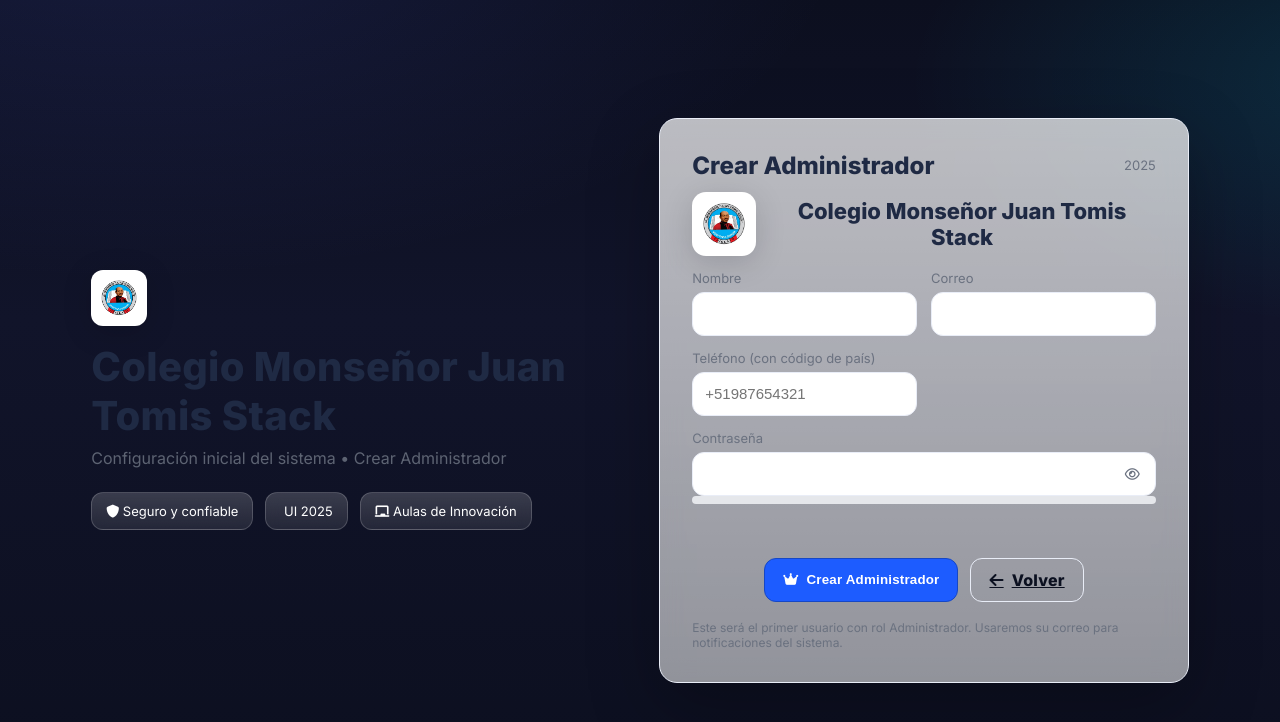
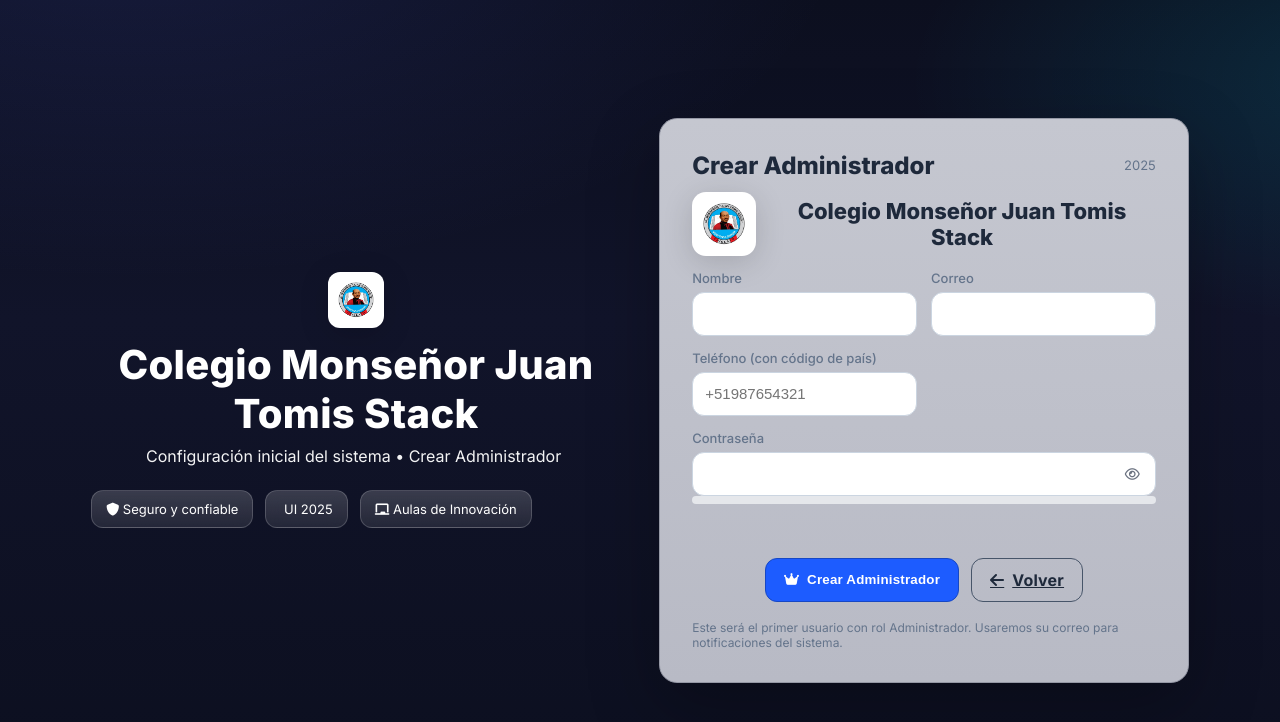
Before and after one commit to ING001-bot/Reservacion_AIP, a PHP site: page /app/view/Crear_Administrador.php in a window 1280 px wide. Shown: the top 722 px of the page. Run offline with PHP 8.4, Linux system fonts and the light colour scheme; data that the repository does not hold is empty; some libraries are stand-ins or nearby versions.

Commit message:
proyecto terminado

```diff
--- a/Public/css/crear_admin.css
+++ b/Public/css/crear_admin.css
@@ -59,9 +59,10 @@ body.crear-admin{
 .brand-logo{
   width:56px; height:56px; object-fit:contain; border-radius:12px;
   background:#fff; padding:6px; box-shadow: 0 6px 30px rgba(0,0,0,.15);
+  display:block; margin: 0 auto 12px;
 }
-.brand-title{margin:12px 0 6px; font-size: clamp(26px, 4.4vw, 40px); font-weight:800; letter-spacing:.3px}
-.brand-sub{margin:0; opacity:.85; max-width: 52ch; line-height:1.5}
+.brand-title{margin:12px 0 6px; font-size: clamp(26px, 4.4vw, 40px); font-weight:800; letter-spacing:.3px; text-align:center; color:#ffffff;}
+.brand-sub{margin:0; color:#ffffff; opacity:.95; max-width: 52ch; line-height:1.5; text-align:center;}
 
 .kpi-badges{ display:flex; flex-wrap:wrap; gap:12px; margin-top:22px }
 .badge{
@@ -75,24 +76,21 @@ body.crear-admin{
 .card-glass{
   backdrop-filter: blur(14px);
   -webkit-backdrop-filter: blur(14px);
-  background: linear-gradient(180deg, rgba(255,255,255,.72), rgba(255,255,255,.55));
-  border:1px solid var(--stroke);
+  background: linear-gradient(180deg, #c5c7d0, #b8bac5);
+  border:1px solid #9598a5;
   border-radius: 18px;
   box-shadow: 0 24px 70px rgba(0,0,0,.28);
-}
-@media (prefers-color-scheme: dark){
-  .card-glass{ background: linear-gradient(180deg, rgba(255,255,255,.08), rgba(255,255,255,.06)); }
 }
 
 .form-card{ padding: clamp(20px, 3vw, 32px); justify-self:center; max-width: 560px; width:100%; }
 .form-head{ display:flex; align-items:center; justify-content:space-between; margin-bottom:12px }
-.form-head h2{ margin:0; font-size:clamp(20px, 2.6vw, 24px); font-weight:800 }
-.form-head .year{ color:var(--muted); font-size:13px }
+.form-head h2{ margin:0; font-size:clamp(20px, 2.6vw, 24px); font-weight:800; color:#1e293b; }
+.form-head .year{ color:#64748b; font-size:13px }
 
 /* Encabezado de marca dentro del formulario */
 .form-brand{ display:flex; align-items:center; justify-content:center; gap:12px; margin-bottom:14px; text-align:center }
 .form-brand .form-logo{ width:64px; height:64px; object-fit:contain; border-radius:14px; background:#fff; padding:6px; box-shadow: 0 6px 30px rgba(0,0,0,.15); }
-.form-brand .form-title{ margin:0; font-weight:800; font-size: clamp(18px, 2.2vw, 22px); }
+.form-brand .form-title{ margin:0; font-weight:800; font-size: clamp(18px, 2.2vw, 22px); color:#1e293b; }
 
 .form-grid{ display:grid; grid-template-columns: 1fr 1fr; gap:14px }
 @media (max-width: 980px){ .form-grid{ grid-template-columns: 1fr } }
@@ -100,15 +98,15 @@ body.crear-admin{
 /* Utilidad para ocupar ancho completo en el grid */
 .col-span-2{ grid-column: 1 / -1; }
 
-.label{ font-size:13px; color:var(--muted); margin-bottom:6px }
+.label{ font-size:13px; color:#64748b; margin-bottom:6px; font-weight:500; }
 .input{ width:100%; }
 .input{
   appearance:none;
-  border:1px solid var(--stroke);
-  background: #fff;
+  border:1px solid #cbd5e1;
+  background: #ffffff;
+  color:#1e293b;
   border-radius:12px; height:44px; padding:10px 12px; font-size:15px;
 }
-@media (prefers-color-scheme: dark){ .input{ background: #161a2e; color:#e5e7eb } }
 
 .password-field{ position:relative }
 .password-field .toggle{
@@ -129,7 +127,7 @@ body.crear-admin{
 }
 .btn{ background:var(--brand); color:#fff; border:1px solid var(--brand-700); }
 .btn:hover{ background:var(--brand-700) }
-.btn-outline{ background:transparent; border:1px solid var(--stroke); color:var(--text) }
+.btn-outline{ background:transparent; border:1px solid #475569; color:#1e293b; font-weight:700; }
 
 /* Botones auto-anchura en desktop y full width en mobile */
 @media (max-width: 600px){
@@ -140,7 +138,7 @@ body.crear-admin{
 .alert.success{ background:#ecfdf5; color:#065f46; border:1px solid #a7f3d0 }
 .alert.error{ background:#fef2f2; color:#991b1b; border:1px solid #fecaca }
 
-.footer-note{ margin-top:18px; color:var(--muted); font-size:12px }
+.footer-note{ margin-top:18px; color:#64748b; font-size:12px }
 
 /* Small utility */
 .row{ display:flex; align-items:center; gap:14px }
--- a/app/api/otp_verify.php
+++ b/app/api/otp_verify.php
@@ -42,9 +42,7 @@ try {
   // Éxito: marcar como usado (opcional: borrar todos los OTP activos) y setear ventana de validez
   $conexion->prepare("DELETE FROM otp_tokens WHERE id_usuario = ? AND purpose = ?")->execute([$id_usuario, $purpose]);
   if ($purpose === 'phone_verify') {
-    // marcar teléfono verificado
-    $conexion->prepare("UPDATE usuarios SET telefono_verificado = 1, telefono_verificado_at = NOW() WHERE id_usuario = ?")
-            ->execute([$id_usuario]);
+    // Teléfono verificado (aunque no se almacena estado en BD - solo flujo OTP)
     echo json_encode(['ok'=>true,'msg'=>'Teléfono verificado.']);
   } else {
     $_SESSION['otp_verified_until'] = time() + 10*60; // 10 minutos
--- a/app/bd/script.sql
+++ b/app/bd/script.sql
@@ -31,7 +31,7 @@ CREATE TABLE usuarios (
   INDEX idx_correo (correo),
   INDEX idx_tipo (tipo_usuario),
   INDEX idx_activo (activo)
-) ENGINE=InnoDB DEFAULT CHARSET=utf8mb4 COMMENT='Usuarios del sistema';
+) ENGINE=InnoDB DEFAULT CHARSET=utf8mb4 COMMENT='Usuarios del sistema (verificación solo por email)';
 
 -- ============================================
 -- TABLA: aulas
--- a/app/models/UsuarioModel.php
+++ b/app/models/UsuarioModel.php
@@ -102,7 +102,6 @@ class UsuarioModel {
 
     public function obtenerUsuarios() {
         $stmt = $this->db->prepare("SELECT id_usuario, nombre, correo, tipo_usuario, telefono FROM usuarios WHERE activo = 1");
-        $stmt = $this->db->prepare("SELECT id_usuario, nombre, correo, tipo_usuario, telefono, telefono_verificado FROM usuarios WHERE activo = 1");
         $stmt->execute();
         return $stmt->fetchAll(PDO::FETCH_ASSOC);
     }
@@ -123,9 +122,8 @@ class UsuarioModel {
         $nombre = ucwords(strtolower(trim($nombre)));
         $correo = strtolower(trim($correo));
         $telefono = $this->normalizePhone($telefono);
-        // Si cambia el teléfono, reiniciar verificación
-        $stmt = $this->db->prepare("UPDATE usuarios SET nombre = ?, correo = ?, tipo_usuario = ?, telefono = ?, telefono_verificado = IF(telefono <> ?, 0, telefono_verificado), telefono_verificado_at = IF(telefono <> ?, NULL, telefono_verificado_at) WHERE id_usuario = ?");
-        return $stmt->execute([$nombre, $correo, $tipo_usuario, $telefono, $telefono, $telefono, $id_usuario]);
+        $stmt = $this->db->prepare("UPDATE usuarios SET nombre = ?, correo = ?, tipo_usuario = ?, telefono = ? WHERE id_usuario = ?");
+        return $stmt->execute([$nombre, $correo, $tipo_usuario, $telefono, $id_usuario]);
     }
 
     // Actualiza correo estableciendo verificado=0 y guardando token/expira
@@ -159,7 +157,7 @@ class UsuarioModel {
 
     public function obtenerPorCorreo($correo) {
         $correo = strtolower(trim($correo));
-        $stmt = $this->db->prepare("SELECT id_usuario, nombre, correo, telefono, telefono_verificado, contraseña, tipo_usuario, verificado, activo FROM usuarios WHERE correo = ?");
+        $stmt = $this->db->prepare("SELECT id_usuario, nombre, correo, telefono, contraseña, tipo_usuario, verificado, activo FROM usuarios WHERE correo = ?");
         $stmt->execute([$correo]);
         return $stmt->fetch(PDO::FETCH_ASSOC);
     }
@@ -252,15 +250,6 @@ class UsuarioModel {
             if ($stmt->rowCount() === 0) {
                 $this->db->exec("ALTER TABLE usuarios ADD COLUMN telefono VARCHAR(32) NULL AFTER correo");
             }
-            // add telefono_verificado columns if missing
-            $stmt = $this->db->query("SHOW COLUMNS FROM usuarios LIKE 'telefono_verificado'");
-            if ($stmt->rowCount() === 0) {
-                $this->db->exec("ALTER TABLE usuarios ADD COLUMN telefono_verificado TINYINT(1) NOT NULL DEFAULT 0 AFTER telefono");
-            }
-            $stmt = $this->db->query("SHOW COLUMNS FROM usuarios LIKE 'telefono_verificado_at'");
-            if ($stmt->rowCount() === 0) {
-                $this->db->exec("ALTER TABLE usuarios ADD COLUMN telefono_verificado_at DATETIME NULL AFTER telefono_verificado");
-            }
         } catch (\Throwable $e) {
             error_log('ensureSchema UsuarioModel: '.$e->getMessage());
         }
@@ -324,7 +313,7 @@ class UsuarioModel {
      * Obtener lista de usuarios por tipo
      */
     public function obtenerUsuariosPorTipo(string $tipo): array {
-        $stmt = $this->db->prepare("SELECT id_usuario, nombre, correo, telefono, verificado, telefono_verificado FROM usuarios WHERE tipo_usuario = ? AND activo = 1 ORDER BY nombre ASC");
+        $stmt = $this->db->prepare("SELECT id_usuario, nombre, correo, telefono, verificado FROM usuarios WHERE tipo_usuario = ? AND activo = 1 ORDER BY nombre ASC");
         $stmt->execute([$tipo]);
         return $stmt->fetchAll(\PDO::FETCH_ASSOC);
     }
```
Also changed, not shown: app/api/otp_send.php (+1 -7 lines), app/view/Configuracion_Admin.php (+5 -9 lines), app/view/Configuracion_Encargado.php (+0 -10 lines), app/view/Configuracion_Profesor.php (+0 -15 lines).
